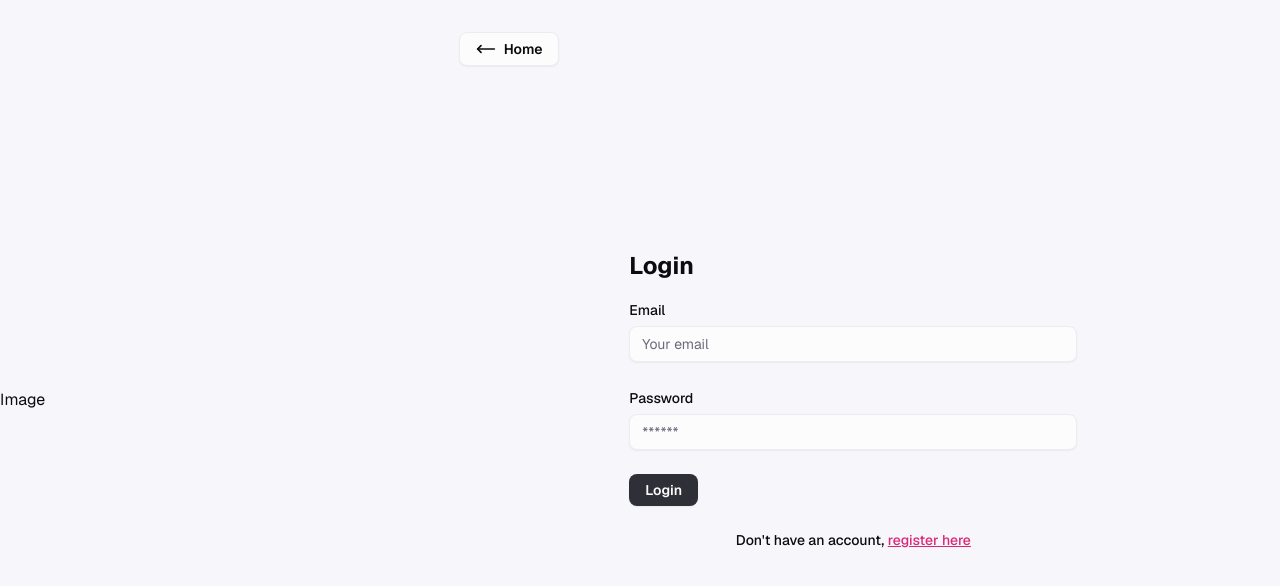
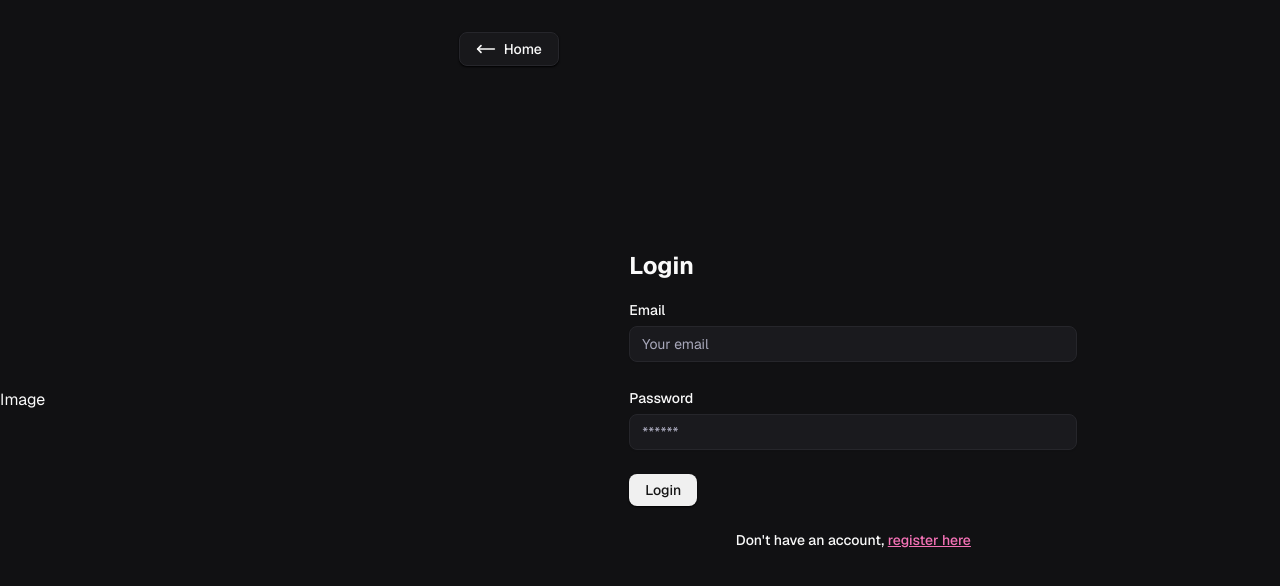
Before and after one commit to Narek-Pogosian/new-project, a Next.js app: page /login in a window 1280 px wide. Shown: the top 586 px of the page. Built offline with nearby package versions, Linux system fonts and the light colour scheme.

Commit message:
style: design system update

```diff
--- a/src/app/(customer)/_components/header/index.tsx
+++ b/src/app/(customer)/_components/header/index.tsx
@@ -3,21 +3,25 @@
 import { useSession } from "next-auth/react";
 import UserDropdown from "./user-dropdown";
 import Link from "next/link";
+import Logo from "@/components/logo";
+import { useTheme } from "next-themes";
+import { Button } from "@/components/ui/button";
+import { Moon, Sun } from "lucide-react";
 
-function Header() {
+export default function Header() {
   const { data: session } = useSession();
 
   return (
     <header>
-      <div className="container grid grid-cols-3 py-2">
-        <div className="flex items-center gap-8">
-          <p>Shop Logo</p>
+      <div className="container flex items-center justify-between py-2">
+        <div className="flex items-center gap-16">
+          <Logo />
           <nav>
-            <ul className="flex gap-4 text-sm font-semibold">
+            <ul className="flex gap-8 text-sm font-medium">
               <li>
                 <Link href="#">Shop</Link>
               </li>
-              {session && (
+              {session?.user.role === "ADMIN" && (
                 <li>
                   <Link href="/admin">Admin</Link>
                 </li>
@@ -25,13 +29,27 @@ function Header() {
             </ul>
           </nav>
         </div>
-        <div className="flex items-center text-sm font-semibold">Searchbar</div>
-        <div className="flex justify-end">
+        <div className="flex">
           <UserDropdown session={session} />
+          <ThemeToggle />
         </div>
       </div>
     </header>
   );
 }
 
-export default Header;
+function ThemeToggle() {
+  const { setTheme, theme } = useTheme();
+
+  function toggleTheme() {
+    setTheme(theme === "dark" ? "light" : "dark");
+  }
+
+  return (
+    <Button size="icon" variant="ghost" onClick={toggleTheme}>
+      <Moon className="size-5 dark:hidden" />
+      <Sun className="hidden size-5 dark:block" />
+      <span className="sr-only">Toggle theme</span>
+    </Button>
+  );
+}
--- a/src/app/admin/_components/app-sidebar.tsx
+++ b/src/app/admin/_components/app-sidebar.tsx
@@ -14,6 +14,7 @@ import {
 } from "@/components/ui/sidebar";
 import AppSidebarFooter from "./app-sidebar-footer";
 import Link from "next/link";
+import Logo from "@/components/logo";
 
 const items = [
   {
@@ -50,7 +51,7 @@ export function AppSidebar({ session }: { session: Session }) {
         <SidebarMenu>
           <SidebarMenuItem>
             <Link href="/" className="block px-2 pt-2 font-semibold">
-              Shop Logo
+              <Logo />
             </Link>
           </SidebarMenuItem>
         </SidebarMenu>
--- /dev/null
+++ b/src/components/logo.tsx
@@ -0,0 +1,9 @@
+function Logo() {
+  return (
+    <div className="bg-gradient-to-tr from-accent-700 to-accent-500 bg-clip-text text-lg font-extrabold text-transparent dark:from-accent-600 dark:to-accent-400">
+      Shop Logo
+    </div>
+  );
+}
+
+export default Logo;
--- a/src/components/providers.tsx
+++ b/src/components/providers.tsx
@@ -16,7 +16,7 @@ export function Providers({ children }: { children: React.ReactNode }) {
     <SessionProvider refetchOnWindowFocus={false}>
       <ThemeProvider
         attribute="class"
-        defaultTheme="system"
+        defaultTheme="dark"
         enableSystem
         disableTransitionOnChange
       >
--- a/src/components/ui/button.tsx
+++ b/src/components/ui/button.tsx
@@ -4,7 +4,7 @@ import { cva, type VariantProps } from "class-variance-authority";
 import { cn } from "@/lib/utils";
 
 const buttonVariants = cva(
-  "inline-flex items-center justify-center gap-2 whitespace-nowrap rounded-md text-sm font-semibold transition-colors focus-visible:outline-none focus-visible:ring-1 focus-visible:ring-ring disabled:pointer-events-none disabled:opacity-50 [&_svg]:pointer-events-none [&_svg]:size-5 [&_svg]:shrink-0",
+  "inline-flex items-center justify-center gap-2 whitespace-nowrap rounded-md text-sm font-medium transition-colors focus-visible:outline-none focus-visible:ring-1 focus-visible:ring-ring disabled:pointer-events-none disabled:opacity-50 [&_svg]:pointer-events-none [&_svg]:size-5 [&_svg]:shrink-0",
   {
     variants: {
       variant: {
@@ -15,7 +15,7 @@ const buttonVariants = cva(
         destructive:
           "bg-danger-600 text-white shadow-sm hover:bg-danger-700 shadow-sm dark:shadow-black",
         outline: "border shadow-sm dark:shadow-black bg-background-card",
-        ghost: "hover:bg-background-muted",
+        ghost: "hover:bg-black/5 dark:hover:bg-white/10",
         link: "text-accent-700 dark:text-accent-300 underline-offset-4 hover:underline",
       },
       size: {
--- a/src/components/ui/dropdown-menu.tsx
+++ b/src/components/ui/dropdown-menu.tsx
@@ -27,7 +27,7 @@ const DropdownMenuSubTrigger = React.forwardRef<
   <DropdownMenuPrimitive.SubTrigger
     ref={ref}
     className={cn(
-      "flex cursor-default select-none items-center gap-2 rounded-sm px-2 py-1.5 text-sm outline-none data-[state=open]:bg-background-muted focus:bg-background-muted [&_svg]:pointer-events-none [&_svg]:size-4 [&_svg]:shrink-0",
+      "data-[state=open]:bg-background-popover-focus focus:bg-background-popover-focus flex cursor-default select-none items-center gap-2 rounded-sm px-2 py-1.5 text-sm outline-none [&_svg]:pointer-events-none [&_svg]:size-4 [&_svg]:shrink-0",
       inset && "pl-8",
       className,
     )}
@@ -65,7 +65,7 @@ const DropdownMenuContent = React.forwardRef<
       ref={ref}
       sideOffset={sideOffset}
       className={cn(
-        "z-50 min-w-[8rem] overflow-hidden rounded-md border bg-background-popover p-1 shadow-md",
+        "z-50 min-w-[8rem] overflow-hidden rounded-md border bg-background-popover p-1 shadow",
         "data-[state=open]:animate-in data-[state=closed]:animate-out data-[state=closed]:fade-out-0 data-[state=open]:fade-in-0 data-[state=closed]:zoom-out-95 data-[state=open]:zoom-in-95 data-[side=bottom]:slide-in-from-top-2 data-[side=left]:slide-in-from-right-2 data-[side=right]:slide-in-from-left-2 data-[side=top]:slide-in-from-bottom-2",
         className,
       )}
@@ -84,7 +84,7 @@ const DropdownMenuItem = React.forwardRef<
   <DropdownMenuPrimitive.Item
     ref={ref}
     className={cn(
-      "relative flex cursor-default select-none items-center gap-2 rounded-sm px-2 py-1.5 text-sm outline-none transition-colors data-[disabled]:pointer-events-none data-[disabled]:opacity-50 focus:bg-background-muted [&>svg]:size-4 [&>svg]:shrink-0",
+      "focus:bg-background-popover-focus relative flex cursor-default select-none items-center gap-2 rounded-sm px-2 py-1.5 text-sm outline-none transition-colors data-[disabled]:pointer-events-none data-[disabled]:opacity-50 [&>svg]:size-4 [&>svg]:shrink-0",
       inset && "pl-8",
       className,
     )}
@@ -100,7 +100,7 @@ const DropdownMenuCheckboxItem = React.forwardRef<
   <DropdownMenuPrimitive.CheckboxItem
     ref={ref}
     className={cn(
-      "relative flex cursor-default select-none items-center rounded-sm py-1.5 pl-8 pr-2 text-sm outline-none transition-colors data-[disabled]:pointer-events-none data-[disabled]:opacity-50 focus:bg-background-muted",
+      "focus:bg-background-popover-focus relative flex cursor-default select-none items-center rounded-sm py-1.5 pl-8 pr-2 text-sm outline-none transition-colors data-[disabled]:pointer-events-none data-[disabled]:opacity-50",
       className,
     )}
     checked={checked}
@@ -124,7 +124,7 @@ const DropdownMenuRadioItem = React.forwardRef<
   <DropdownMenuPrimitive.RadioItem
     ref={ref}
     className={cn(
-      "relative flex cursor-default select-none items-center rounded-sm py-1.5 pl-8 pr-2 text-sm outline-none transition-colors data-[disabled]:pointer-events-none data-[disabled]:opacity-50 focus:bg-background-muted",
+      "focus:bg-background-popover-focus relative flex cursor-default select-none items-center rounded-sm py-1.5 pl-8 pr-2 text-sm outline-none transition-colors data-[disabled]:pointer-events-none data-[disabled]:opacity-50",
       className,
     )}
     {...props}
@@ -163,7 +163,7 @@ const DropdownMenuSeparator = React.forwardRef<
 >(({ className, ...props }, ref) => (
   <DropdownMenuPrimitive.Separator
     ref={ref}
-    className={cn("-mx-1 my-1 h-px bg-background-muted", className)}
+    className={cn("bg-background-popover-focus -mx-1 my-1 h-px", className)}
     {...props}
   />
 ));
--- a/src/styles/globals.css
+++ b/src/styles/globals.css
@@ -8,13 +8,13 @@
     --primary-foreground: 0 0% 98%;
 
     --background: 240 30% 97.5%;
-    --background-card: 240 10% 99%;
-    --background-input: 240 0% 99%;
-    --background-muted: 240 4.8% 95.2%;
-    --background-popover: 240 10% 99%;
+    --background-card: 240 13% 99%;
+    --background-input: 240 13% 99%;
+    --background-popover: 240 13% 100%;
+    --background-popover-focus: 240 13% 96%;
 
     --foreground: 240 8% 5%;
-    --foreground-muted: 240 8% 45%;
+    --foreground-muted: 240 8% 50%;
 
     --scrollbar: 240 10% 82%;
     --border: 240 8% 93%;
@@ -35,26 +35,26 @@
     --primary: 0 0% 94%;
     --primary-foreground: 0 0% 8%;
 
-    --background: 240, 8%, 7%;
-    --background-card: 240, 8%, 10%;
-    --background-input: 240, 10%, 10%;
-    --background-muted: 240, 8%, 13.5%;
-    --background-popover: 240, 8%, 8%;
+    --background: 240, 6%, 7%;
+    --background-card: 240, 6%, 10%;
+    --background-input: 240, 6%, 11%;
+    --background-popover: 240, 6%, 11%;
+    --background-popover-focus: 240, 6%, 20%;
 
-    --foreground: 240 4% 98%;
-    --foreground-muted: 240 4% 55%;
+    --foreground: 240 6% 98%;
+    --foreground-muted: 240 12% 70%;
 
-    --scrollbar: 240, 8%, 23%;
-    --border: 240 4% 15%;
+    --scrollbar: 240, 6%, 23%;
+    --border: 240 6% 16%;
     --ring: 240 10% 97.9%;
 
-    --sidebar-background: 240 5.9% 10%;
+    --sidebar-background: 240 5.9% 9%;
     --sidebar-foreground: 240 4.8% 95.9%;
     --sidebar-primary: 224.3 76.3% 48%;
     --sidebar-primary-foreground: 0 0% 100%;
-    --sidebar-accent: 240 3.7% 15.9%;
-    --sidebar-accent-foreground: 240 4.8% 95.9%;
-    --sidebar-border: 240 3.7% 15.9%;
+    --sidebar-accent: 240 6% 18%;
+    --sidebar-accent-foreground: 240 8% 95.9%;
+    --sidebar-border: 240 6% 18%;
   }
 }
 
--- a/tailwind.config.ts
+++ b/tailwind.config.ts
@@ -46,7 +46,7 @@ export default {
         background: {
           DEFAULT: "hsl(var(--background))",
           popover: "hsl(var(--background-popover))",
-          muted: "hsl(var(--background-muted))",
+          "popover-focus": "hsl(var(--background-popover-focus))",
           input: "hsl(var(--background-input))",
           card: "hsl(var(--background-card))",
         },
```
